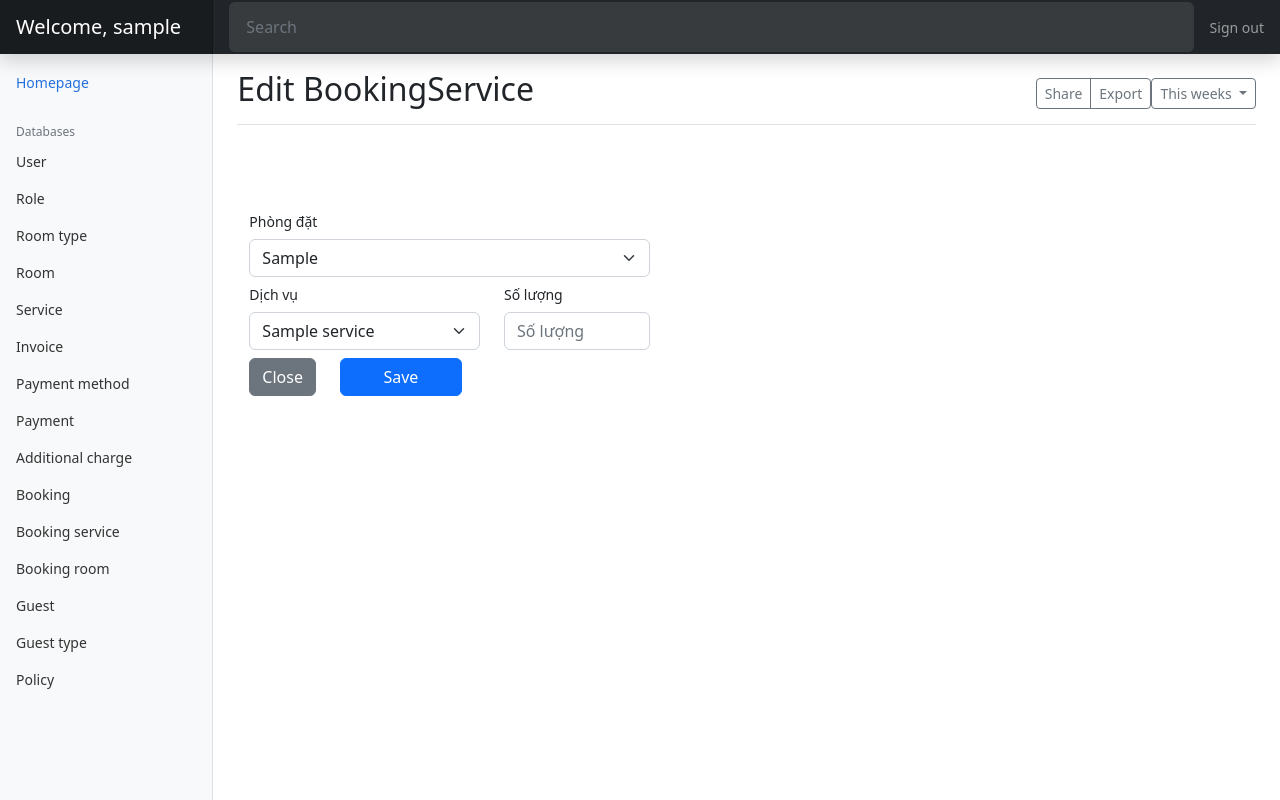
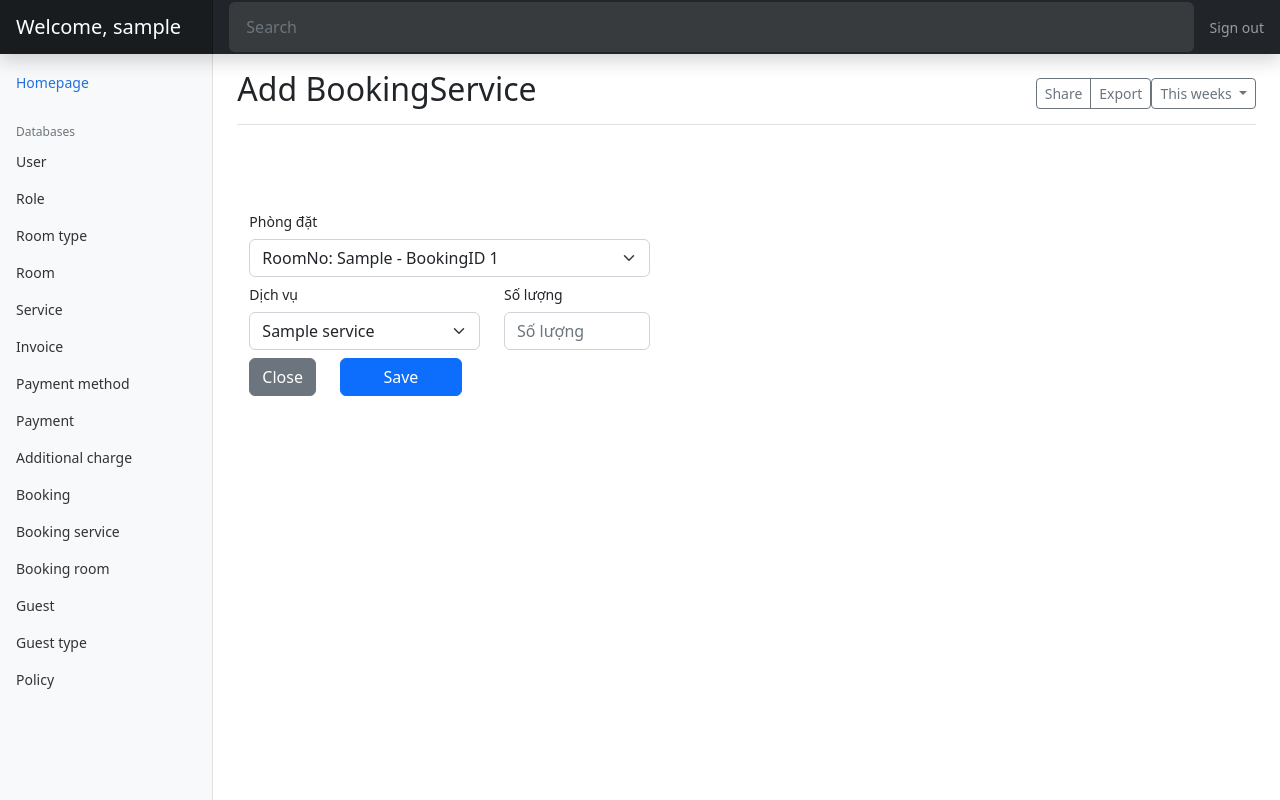
Before and after one commit to ngqp2k/Flask-HM-01, a Flask app: page /add-booking-service in a window 1280 px wide. Run offline with Flask 3, Linux system fonts and the light colour scheme; a user stored in the database is signed in; tables that the repository leaves empty hold one stand-in row (values such as "Sample post"); parts of the project's set-up code (start-up, migrations or seed data) failed here and were passed over; some libraries are stand-ins or nearby versions.

Commit message:
Update templates to display additional charge details in booking selection

```diff
--- a/routers/admin_booking_service_routes.py
+++ b/routers/admin_booking_service_routes.py
@@ -31,7 +31,7 @@ def add_booking_service():
     booking_rooms = models.BookingRoom.query.all()
     services = models.Service.query.all()
 
-    return render_template('edit-booking-service.html'
+    return render_template('add-booking-service.html'
                            , booking_service=booking_service
                            , booking_rooms=booking_rooms
                            , services=services)
--- a/templates/add-additional-charge.html
+++ b/templates/add-additional-charge.html
@@ -13,7 +13,7 @@
                         <label for="" class="col-form-label">Booking</label>
                         <select class="form-select" name="booking_room">
                             {% for booking_room in booking_rooms %}
-                            <option value="{{ booking_room.id }}">{{ booking_room }}</option>
+                            <option value="{{ booking_room.id }}">RoomNo: {{ booking_room }} - BookingID {{ booking_room.booking.id }}</option>
                             {% endfor %}
                         </select>
                     </div>
--- a/templates/add-booking-service.html
+++ b/templates/add-booking-service.html
@@ -11,12 +11,12 @@
                 <div class="col-md-5">
                     <div class="form-group">
                         <label for="" class="col-form-label">Phòng đặt</label>
-                        <select class="form-select" name="booking">
+                        <select class="form-select" name="booking_room">
                             {% for booking_room in booking_rooms %}
                             {% if booking_room.id == booking_service.booking_room.id %}
-                            <option value="{{ booking_room.id }}" selected>{{ booking_room }}</option>
+                            <option value="{{ booking_room.id }}" selected>RoomNo: {{ booking_room }} - BookingID {{ booking_room.booking.id }}</option>
                             {% else %}
-                            <option value="{{ booking_room.id }}">{{ booking_room }}</option>
+                            <option value="{{ booking_room.id }}">RoomNo: {{ booking_room }} - BookingID {{ booking_room.booking.id }}</option>
                             {% endif %}
                             {% endfor %}
                         </select>
--- a/templates/edit-additional-charge.html
+++ b/templates/edit-additional-charge.html
@@ -14,9 +14,9 @@
                         <select class="form-select" name="booking_room">
                             {% for booking_room in booking_rooms %}
                             {% if booking_room.id == additional_charge.booking_room.id %}
-                            <option value="{{ booking_room.id }}" selected>{{ booking_room }}</option>
+                            <option value="{{ booking_room.id }}" selected>RoomNo: {{ booking_room }} - BookingID {{ booking_room.booking.id }}</option>
                             {% else %}
-                            <option value="{{ booking_room.id }}">{{ booking_room }}</option>
+                            <option value="{{ booking_room.id }}">RoomNo: {{ booking_room }} - BookingID {{ booking_room.booking.id }}</option>
                             {% endif %}
                             {% endfor %}
                         </select>
--- a/templates/edit-booking-service.html
+++ b/templates/edit-booking-service.html
@@ -14,9 +14,9 @@
                         <select class="form-select" name="booking_room">
                             {% for booking_room in booking_rooms %}
                             {% if booking_room.id == booking_service.booking_room.id %}
-                            <option value="{{ booking_room.id }}" selected>{{ booking_room }}</option>
+                            <option value="{{ booking_room.id }}" selected>RoomNo: {{ booking_room }} - BookingID {{ booking_room.booking.id }}</option>
                             {% else %}
-                            <option value="{{ booking_room.id }}">{{ booking_room }}</option>
+                            <option value="{{ booking_room.id }}">RoomNo: {{ booking_room }} - BookingID {{ booking_room.booking.id }}</option>
                             {% endif %}
                             {% endfor %}
                         </select>
```
